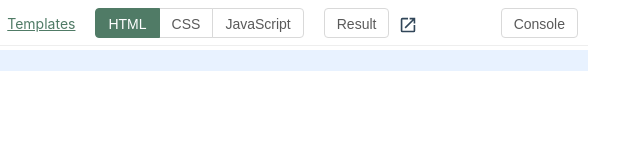
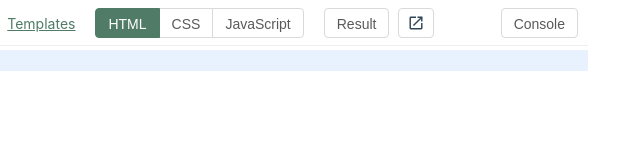
Before and after one commit to LoeiFy/yukar, a website with bundled scripts: page index.html in a window 1280 px wide. Shown: the top 160 px of the page, 212-852 px from the left. Built offline with nearby package versions, Linux system fonts and the light colour scheme.

Commit message:
style fixed

```diff
--- a/index.css
+++ b/index.css
@@ -234,7 +234,10 @@ iframe {
 
 #export {
   display: inline-block;
-  vertical-align: middle;
   margin-left: 5px;
   cursor: pointer;
+  padding: 0 8px;
 }
+#export img {
+  vertical-align: sub;
+}
--- a/index.html
+++ b/index.html
@@ -28,7 +28,9 @@
     </div>
     <div class="result">
       <button id="result">Result</button>
-      <img title="export" id="export" width="20" height="20" src="./vendor/export.svg" />
+      <button title="export" id="export">
+        <img width="18" height="18" src="./vendor/export.svg" />
+      </button>
     </div>
   </div>
 
```
